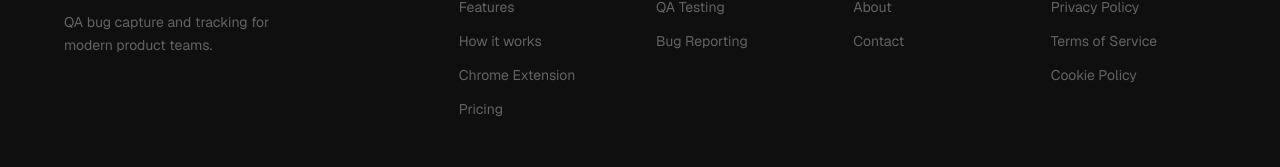
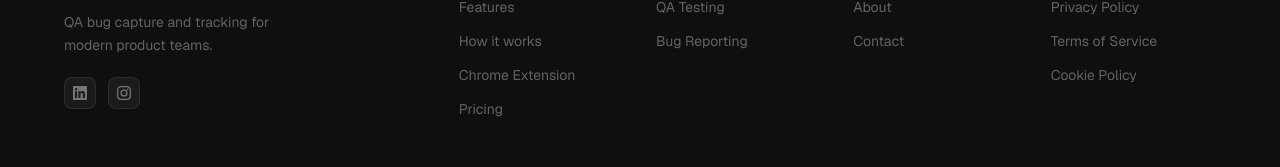
Before and after one commit to Rikhil06/QA-Landing, a Next.js app: page / in a window 1280 px wide. Shown: the part 8034-8201 px from the top of the page. Built offline with nearby package versions, Linux system fonts and the light colour scheme.

Commit message:
Add social icons to footer

```diff
--- a/components/Footer.tsx
+++ b/components/Footer.tsx
@@ -43,23 +43,29 @@ export default function Footer() {
             <p className="text-sm text-white/35 leading-relaxed max-w-[220px] mb-5">
               QA bug capture and tracking for modern product teams.
             </p>
-            <div className="flex gap-3 hidden">
-              {/* Twitter/X */}
-              <a href="#" className="w-8 h-8 rounded-lg bg-white/5 border border-white/8 flex items-center justify-center text-white/40 hover:text-white hover:bg-white/8 transition-all">
+            <div className="flex gap-3">
+              {/* LinkedIn */}
+              <a
+                href="https://www.linkedin.com/company/annoture/"
+                target="_blank"
+                rel="noopener noreferrer"
+                aria-label="Annoture on LinkedIn"
+                className="w-8 h-8 rounded-lg bg-white/5 border border-white/8 flex items-center justify-center text-white/40 hover:text-white hover:bg-white/8 transition-all"
+              >
                 <svg className="w-3.5 h-3.5" fill="currentColor" viewBox="0 0 24 24">
-                  <path d="M18.244 2.25h3.308l-7.227 8.26 8.502 11.24H16.17l-4.714-6.231-5.401 6.231H2.738l7.747-8.857L1.524 2.25H8.08l4.253 5.622zm-1.161 17.52h1.833L7.084 4.126H5.117z" />
+                  <path d="M20.447 20.452h-3.554v-5.569c0-1.328-.027-3.037-1.852-3.037-1.853 0-2.136 1.445-2.136 2.939v5.667H9.351V9h3.414v1.561h.046c.477-.9 1.637-1.85 3.37-1.85 3.601 0 4.267 2.37 4.267 5.455v6.286zM5.337 7.433a2.062 2.062 0 01-2.063-2.065 2.064 2.064 0 112.063 2.065zm1.782 13.019H3.555V9h3.564v11.452zM22.225 0H1.771C.792 0 0 .774 0 1.729v20.542C0 23.227.792 24 1.771 24h20.451C23.2 24 24 23.227 24 22.271V1.729C24 .774 23.2 0 22.222 0h.003z" />
                 </svg>
               </a>
-              {/* GitHub */}
-              <a href="#" className="w-8 h-8 rounded-lg bg-white/5 border border-white/8 flex items-center justify-center text-white/40 hover:text-white hover:bg-white/8 transition-all">
+              {/* Instagram */}
+              <a
+                href="https://www.instagram.com/annoture/"
+                target="_blank"
+                rel="noopener noreferrer"
+                aria-label="Annoture on Instagram"
+                className="w-8 h-8 rounded-lg bg-white/5 border border-white/8 flex items-center justify-center text-white/40 hover:text-white hover:bg-white/8 transition-all"
+              >
                 <svg className="w-3.5 h-3.5" fill="currentColor" viewBox="0 0 24 24">
-                  <path d="M12 0C5.374 0 0 5.373 0 12c0 5.302 3.438 9.8 8.207 11.387.599.111.793-.261.793-.577v-2.234c-3.338.726-4.033-1.416-4.033-1.416-.546-1.387-1.333-1.756-1.333-1.756-1.089-.745.083-.729.083-.729 1.205.084 1.839 1.237 1.839 1.237 1.07 1.834 2.807 1.304 3.492.997.107-.775.418-1.305.762-1.604-2.665-.305-5.467-1.334-5.467-5.931 0-1.311.469-2.381 1.236-3.221-.124-.303-.535-1.524.117-3.176 0 0 1.008-.322 3.301 1.23A11.509 11.509 0 0112 5.803c1.02.005 2.047.138 3.006.404 2.291-1.552 3.297-1.23 3.297-1.23.653 1.653.242 2.874.118 3.176.77.84 1.235 1.911 1.235 3.221 0 4.609-2.807 5.624-5.479 5.921.43.372.823 1.102.823 2.222v3.293c0 .319.192.694.801.576C20.566 21.797 24 17.3 24 12c0-6.627-5.373-12-12-12z" />
-                </svg>
-              </a>
-              {/* LinkedIn */}
-              <a href="#" className="w-8 h-8 rounded-lg bg-white/5 border border-white/8 flex items-center justify-center text-white/40 hover:text-white hover:bg-white/8 transition-all">
-                <svg className="w-3.5 h-3.5" fill="currentColor" viewBox="0 0 24 24">
-                  <path d="M20.447 20.452h-3.554v-5.569c0-1.328-.027-3.037-1.852-3.037-1.853 0-2.136 1.445-2.136 2.939v5.667H9.351V9h3.414v1.561h.046c.477-.9 1.637-1.85 3.37-1.85 3.601 0 4.267 2.37 4.267 5.455v6.286zM5.337 7.433a2.062 2.062 0 01-2.063-2.065 2.064 2.064 0 112.063 2.065zm1.782 13.019H3.555V9h3.564v11.452zM22.225 0H1.771C.792 0 0 .774 0 1.729v20.542C0 23.227.792 24 1.771 24h20.451C23.2 24 24 23.227 24 22.271V1.729C24 .774 23.2 0 22.222 0h.003z" />
+                  <path d="M12 2.163c3.204 0 3.584.012 4.85.07 3.252.148 4.771 1.691 4.919 4.919.058 1.265.069 1.645.069 4.849 0 3.205-.012 3.584-.069 4.849-.149 3.225-1.664 4.771-4.919 4.919-1.266.058-1.644.07-4.85.07-3.204 0-3.584-.012-4.849-.07-3.26-.149-4.771-1.699-4.919-4.92-.058-1.265-.07-1.644-.07-4.849 0-3.204.013-3.583.07-4.849.149-3.227 1.664-4.771 4.919-4.919 1.266-.057 1.645-.069 4.849-.069zM12 0C8.741 0 8.333.014 7.053.072 2.695.272.273 2.69.073 7.052.014 8.333 0 8.741 0 12c0 3.259.014 3.668.072 4.948.2 4.358 2.618 6.78 6.98 6.98C8.333 23.986 8.741 24 12 24c3.259 0 3.668-.014 4.948-.072 4.354-.2 6.782-2.618 6.979-6.98.059-1.28.073-1.689.073-4.948 0-3.259-.014-3.667-.072-4.947-.196-4.354-2.617-6.78-6.979-6.98C15.668.014 15.259 0 12 0zm0 5.838a6.162 6.162 0 100 12.324 6.162 6.162 0 000-12.324zM12 16a4 4 0 110-8 4 4 0 010 8zm6.406-11.845a1.44 1.44 0 100 2.881 1.44 1.44 0 000-2.881z" />
                 </svg>
               </a>
             </div>
```
